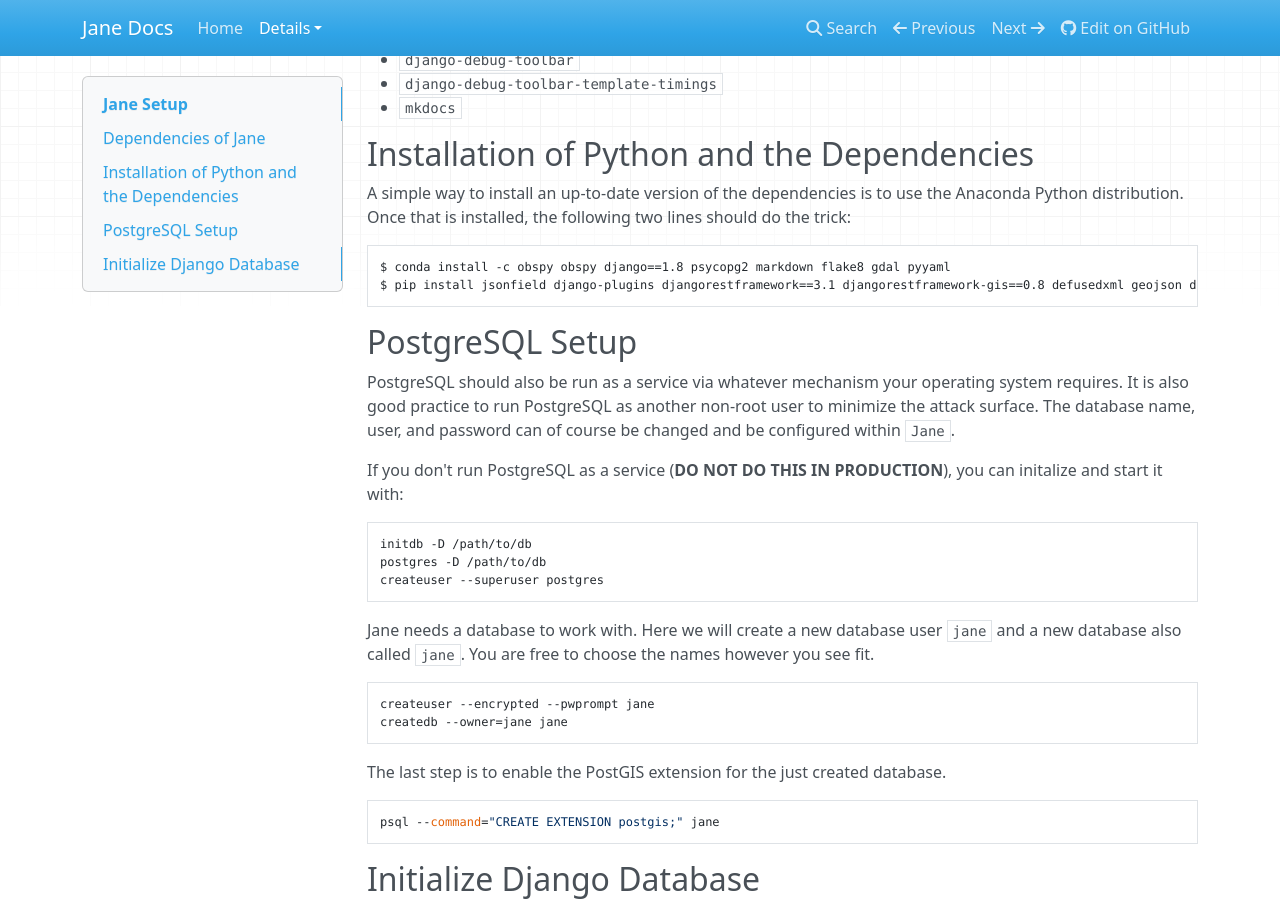
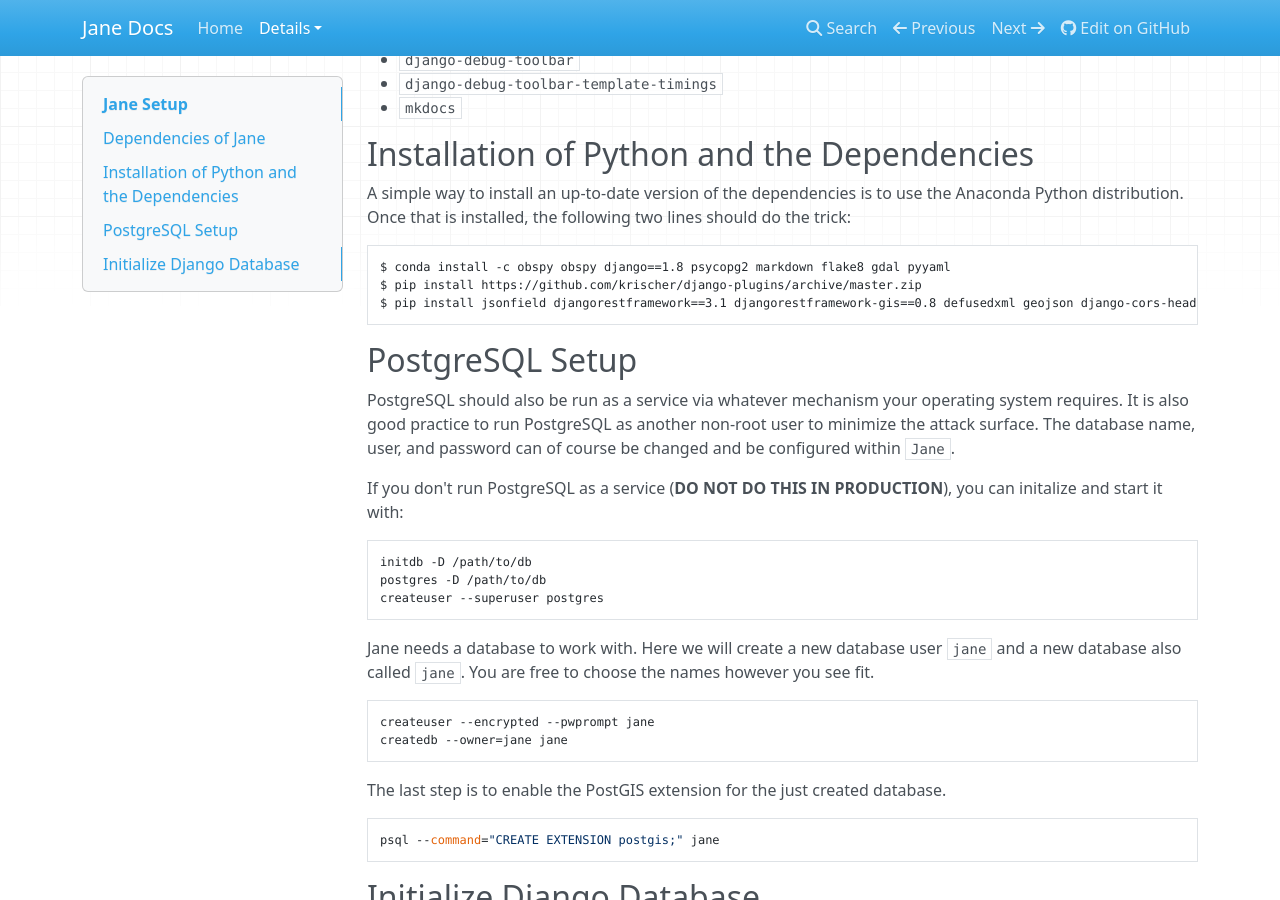
Before and after one commit to krischer/jane, an MkDocs documentation site: the page built from docs/docs/setup.md, in a window 1280 px wide and 900 px high, scrolled down 902 px. Built offline with MkDocs 1.6.1, drawn with Linux system fonts in a browser that asks for light colours; nearby versions of some CDN libraries; old or Windows-style settings are respelled for this version of MkDocs.

Commit message:
updating setup instructions

````diff
--- a/docs/docs/setup.md
+++ b/docs/docs/setup.md
@@ -48,7 +48,8 @@
 
 ```bash
 $ conda install -c obspy obspy django==1.8 psycopg2 markdown flake8 gdal pyyaml
-$ pip install jsonfield django-plugins djangorestframework==3.1 djangorestframework-gis==0.8 defusedxml geojson django-cors-headers django_like django-debug-toolbar django-debug-toolbar-template-timings
+$ pip install https://github.com/krischer/django-plugins/archive/master.zip
+$ pip install jsonfield djangorestframework==3.1 djangorestframework-gis==0.8 defusedxml geojson django-cors-headers django_like django-debug-toolbar django-debug-toolbar-template-timings
 ```
 
 
````
